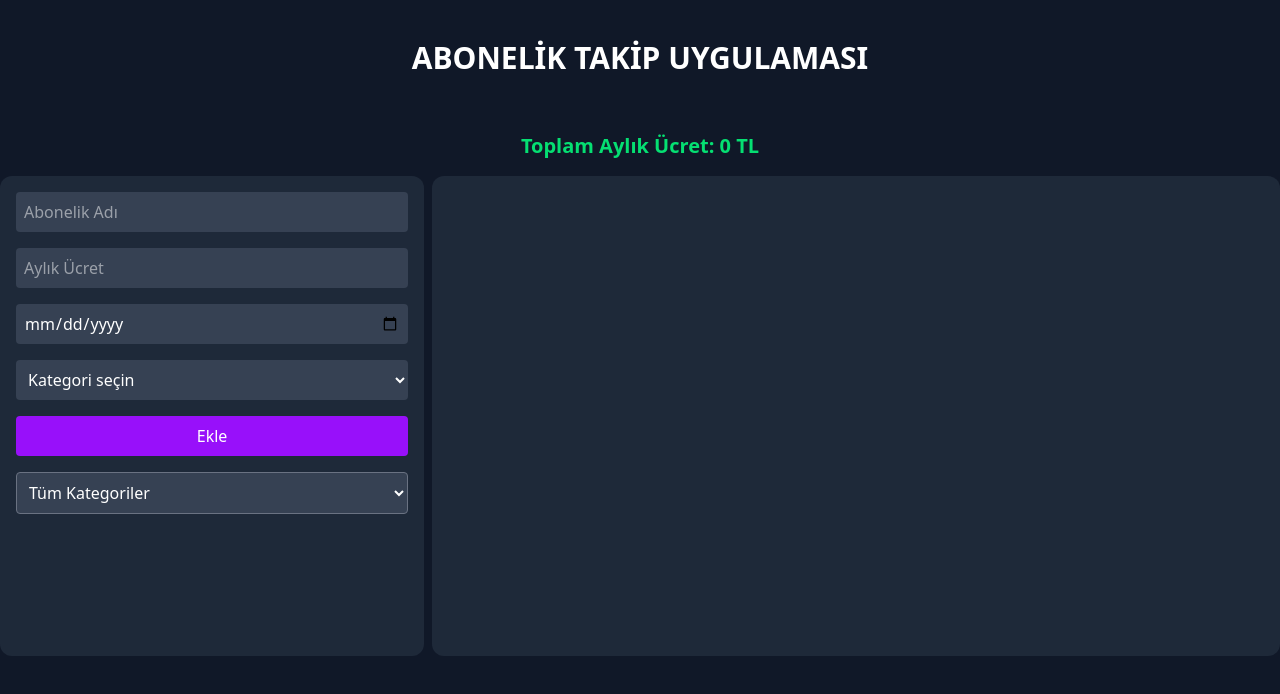
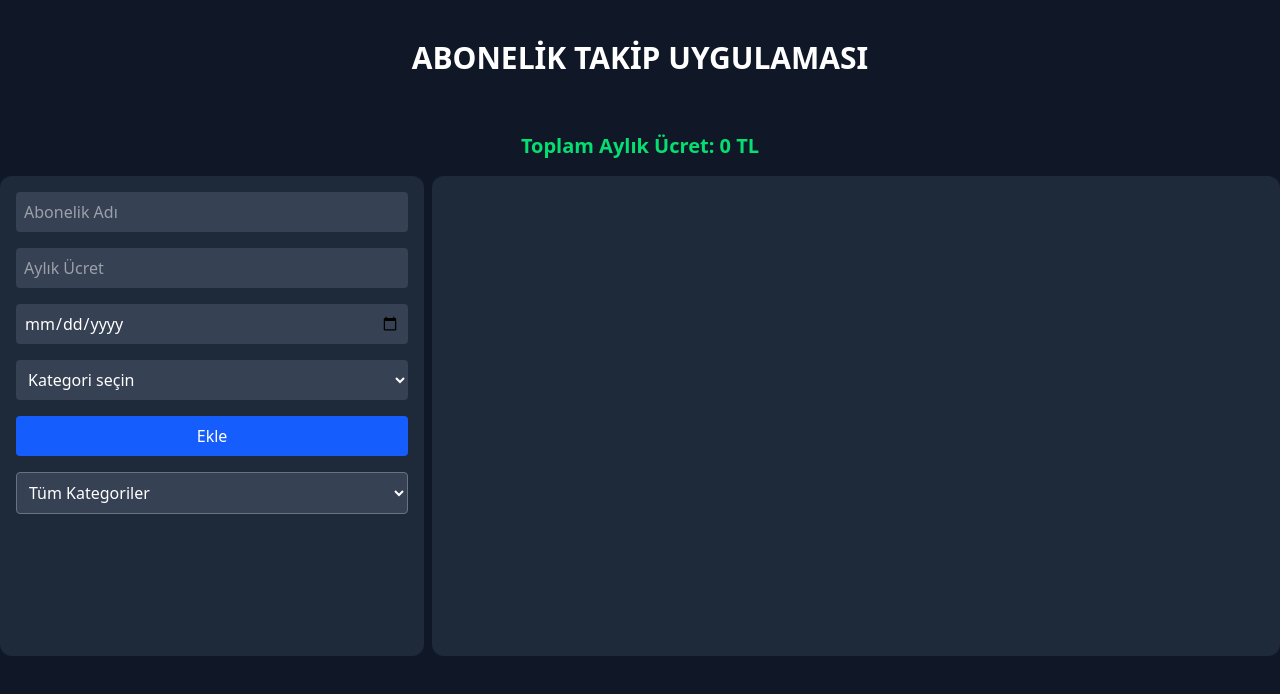
Before and after one commit to emreakinn/abonelik-takip, a React (Vite) app: page / in a window 1280 px wide. Shown: the top 694 px of the page. Built offline with nearby package versions, Linux system fonts and the light colour scheme.

Commit message:
abonelikleri düzeltme işlemi yapıldı

```diff
--- a/src/App.jsx
+++ b/src/App.jsx
@@ -13,6 +13,7 @@ function App() {
   const [kategori, setKategori] = useState('')
   const [abonelikler, setAbonelikler] = useState([])
   const [secilenKategori, setSecilenKategori] = useState('')
+  const [duzenlenenAbonelik, setDuzenlenenAbonelik] = useState(null);
 
   const handleEkle = () => {
     if (aboneAdi && aboneFiyati && sonOdemeTarihi && kategori) {
@@ -41,6 +42,11 @@ function App() {
 
   const toplamUcret = abonelikler.reduce((acc, abonelik) => acc + parseFloat(abonelik.aboneFiyati), 0)
 
+  const aboneligiGuncelle = (guncellenenAbonelik) => {
+    setAbonelikler(abonelikler.map(abone => abone.id === guncellenenAbonelik.id ? guncellenenAbonelik : abone))
+    setDuzenlenenAbonelik(null);
+  }
+
   return (
     <div className="bg-gray-900 min-h-screen text-white">
       <h1 className="text-3xl font-bold text-center py-10">
@@ -64,10 +70,14 @@ function App() {
           secilenKategori={secilenKategori}
           setSecilenKategori={setSecilenKategori}
           kategoriler={kategoriler}
+          duzenlenenAbonelik={duzenlenenAbonelik}
+          setDuzenlenenAbonelik={setDuzenlenenAbonelik}
+          aboneligiGuncelle={aboneligiGuncelle}
         />
         <SubscriptionList
           abonelikler={filteredAbonelikler}
           handleAbonelikSil={handleAbonelikSil}
+          setDuzenlenenAbonelik={setDuzenlenenAbonelik}
         />
       </div>
 
--- a/src/components/SubscriptionForm.jsx
+++ b/src/components/SubscriptionForm.jsx
@@ -1,14 +1,44 @@
-import React from 'react'
+import React, { useEffect } from 'react'
 
-function SubscriptionForm({ aboneAdi, setAboneAdi, aboneFiyati, setAboneFiyati, sonOdemeTarihi, setSonOdemeTarihi, kategori, setKategori, handleEkle, secilenKategori, setSecilenKategori, kategoriler }) {
+function SubscriptionForm({ aboneAdi, setAboneAdi, aboneFiyati, setAboneFiyati, sonOdemeTarihi, setSonOdemeTarihi, kategori, setKategori, handleEkle, secilenKategori, setSecilenKategori, kategoriler, duzenlenenAbonelik, setDuzenlenenAbonelik, aboneligiGuncelle }) {
 
-    const handleSubmit = (e) => {
+    useEffect(() => {
+        if (duzenlenenAbonelik) {
+            setAboneAdi(duzenlenenAbonelik.aboneAdi);
+            setAboneFiyati(duzenlenenAbonelik.aboneFiyati);
+            setSonOdemeTarihi(duzenlenenAbonelik.sonOdemeTarihi);
+            setKategori(duzenlenenAbonelik.kategori);
+        }
+    }, [duzenlenenAbonelik]);
+
+    const formuGonder = (e) => {
         e.preventDefault();
+
+        const yeniAbonelik = {
+            id: duzenlenenAbonelik ? duzenlenenAbonelik.id : Date.now(),
+            aboneAdi,
+            aboneFiyati,
+            sonOdemeTarihi,
+            kategori
+        };
+
+        if (duzenlenenAbonelik) {
+            aboneligiGuncelle(yeniAbonelik);
+        } else {
+            abonelikEkle(yeniAbonelik);
+        }
+
+        // Formu temizle
+        setAboneAdi("");
+        setAboneFiyati("");
+        setSonOdemeTarihi("");
+        setKategori("Eğlence");
+        setDuzenlenenAbonelik(null);
     };
 
     return (
         <div className='w-1/3 h-[60vh] bg-gray-800 p-4 rounded-xl'>
-            <form onSubmit={handleSubmit} action="" className='flex flex-col gap-4'>
+            <form onSubmit={formuGonder} action="" className='flex flex-col gap-4'>
                 <input
                     type="text"
                     className='bg-gray-700 p-2 rounded text-white'
@@ -42,10 +72,10 @@ function SubscriptionForm({ aboneAdi, setAboneAdi, aboneFiyati, setAboneFiyati,
                     <option value="Diğer">Diğer</option>
                 </select>
                 <button
-                    className='bg-purple-600 hover:bg-purple-700 text-white py-2 px-4 rounded'
-                    onClick={handleEkle}
+                    type="submit"
+                    className="bg-blue-600 text-white py-2 px-4 rounded hover:bg-blue-700 transition"
                 >
-                    Ekle
+                    {duzenlenenAbonelik ? "Kaydet" : "Ekle"}
                 </button>
                 <select
                     className="mb-4 p-2 rounded bg-gray-700 border border-gray-500 text-white"
--- a/src/components/SubscriptionList.jsx
+++ b/src/components/SubscriptionList.jsx
@@ -1,6 +1,6 @@
 import React from 'react'
 
-function SubscriptionList({ abonelikler, handleAbonelikSil }) {
+function SubscriptionList({ abonelikler, handleAbonelikSil, setDuzenlenenAbonelik }) {
     return (
         <div className='w-2/3 bg-gray-800 p-4 flex flex-wrap rounded-xl'>
             {
@@ -14,6 +14,7 @@ function SubscriptionList({ abonelikler, handleAbonelikSil }) {
                         <p><span className='font-semibold'>Son Ödeme Tarihi:</span> {abonelik.sonOdemeTarihi}</p>
                         <p><span className='font-semibold'>Kategori:</span> {abonelik.kategori}</p>
                         <button onClick={() => handleAbonelikSil(abonelik.id)} className='w-2/6 bg-red-600 text-white rounded hover:bg-red-700'>Sil</button>
+                        <button onClick={() => setDuzenlenenAbonelik(abonelik)} className='w-2/6 bg-gray-600 text-white rounded hover:bg-gray-700'>Düzenle</button>
                     </div>
                 ))
             }
```
